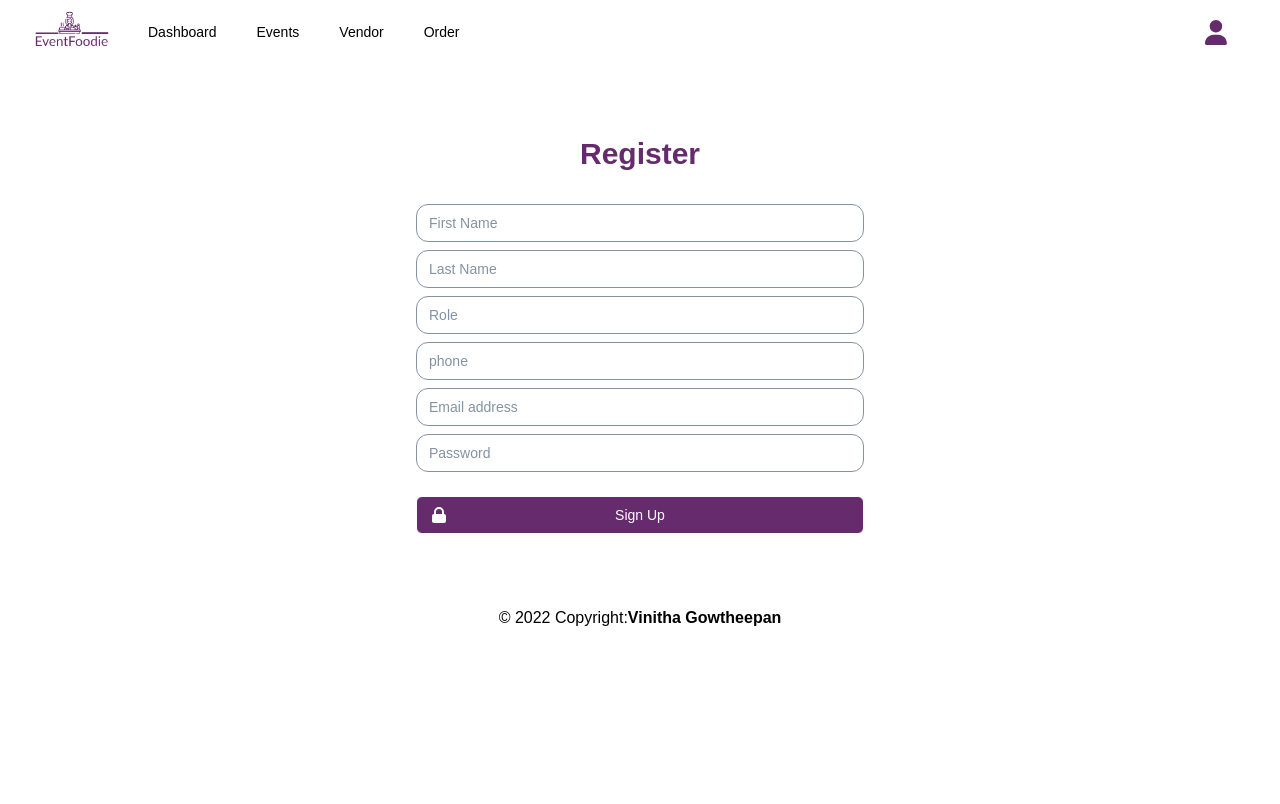
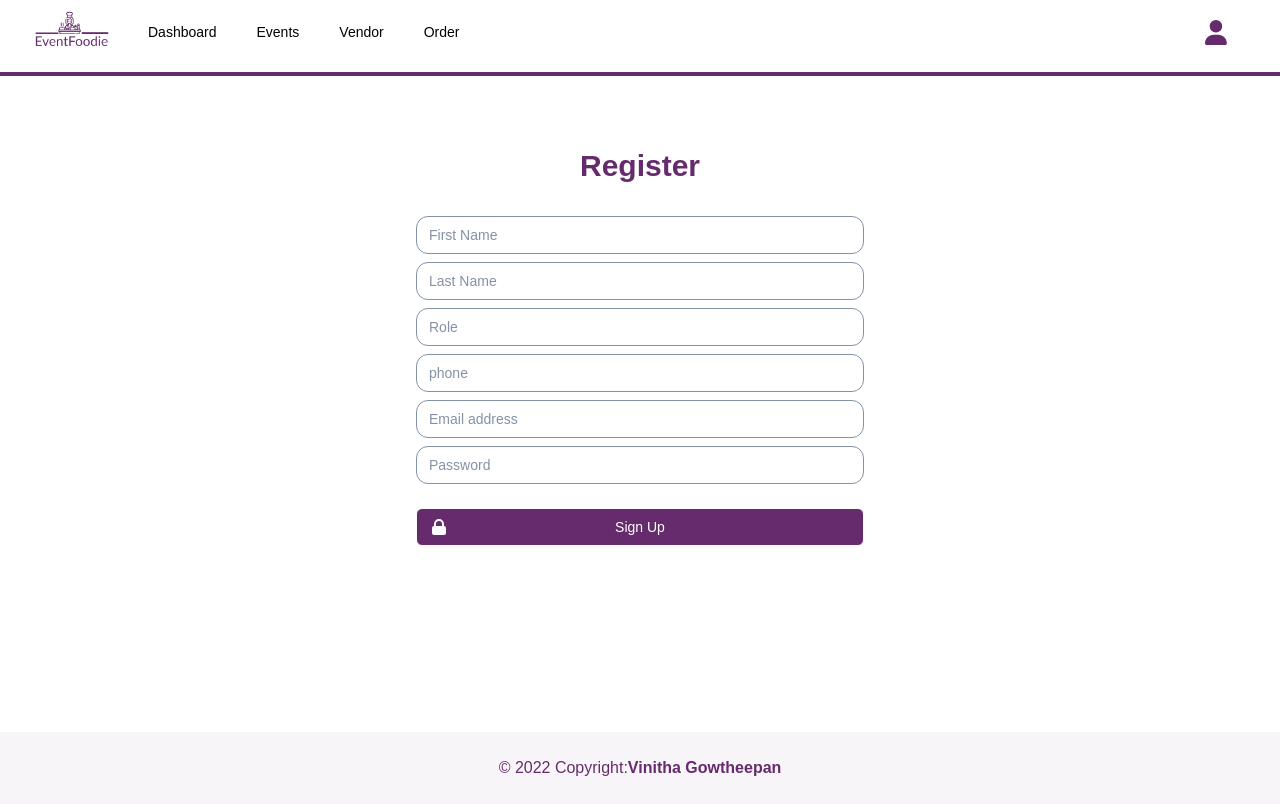
Before and after one commit to sreevinithaa/EventFoodie, a React (Create React App) app in the folder client/: page /signup in a window 1280 px wide. Built offline with nearby package versions, Linux system fonts and the light colour scheme.

Commit message:
style issue fix on layout

```diff
--- a/client/src/App.js
+++ b/client/src/App.js
@@ -34,11 +34,12 @@ function App() {
   return (
     <Router>
       <Header />
+      <div className="flex flex-col min-h-[82vh]">
       <Routes>
         <Route exact path="/" element={<Login/>} />
         <Route exact path="/login" element={<Login/>}/>
         <Route exact path="/signup" element={<SignUp/>}/>
-      </Routes>
+      </Routes></div>
       <Footer />
     </Router>
   );
--- a/client/src/component/Footer/index.js
+++ b/client/src/component/Footer/index.js
@@ -2,11 +2,11 @@ import React from "react";
 
 const Footer = () => {
   return (
-    <footer class="text-center lg:text-left bg-gray-100 text-[#662B6D]-600">
+    <footer class="text-center mt-auto lg:text-left bg-[#f8f5f8] text-[#662B6D]">
       <div class="text-center p-6 bg-gray-200">
         <span>© 2022 Copyright:</span>
         <a
-          class="text-[#662B6D]-600 font-semibold"
+          class="text-[#662B6D] font-semibold"
           href="https://github.com/sreevinithaa"
         >
           Vinitha Gowtheepan
--- a/client/src/component/Header/index.js
+++ b/client/src/component/Header/index.js
@@ -17,7 +17,7 @@ function classNames(...classes) {
 }
 const Header = () => {
   return (
-    <Disclosure as="nav" className="bg-gray-800">
+    <Disclosure as="nav" className="pb-2 border-b-4 border-[#662B6D]">
     {({ open }) => (
       <>
         <div className="max-w-7xl mx-auto px-2 sm:px-6 lg:px-8">
--- a/client/src/pages/Login.js
+++ b/client/src/pages/Login.js
@@ -3,8 +3,8 @@ import { LockClosedIcon } from "@heroicons/react/solid";
 export default function Login() {
   return (
     <>
-      <div className="min-h-full flex items-center justify-center py-12 px-4 sm:px-6 lg:px-8">
-        <div className="max-w-md w-full space-y-8">
+      <div className="min-h-full flex items-center  justify-center py-12 px-4 sm:px-6 lg:px-8">
+        <div className="max-w-md w-full  space-y-8">
           <div>
             <h2 className="mt-6 text-center text-3xl font-extrabold text-[#662B6D]">
               Sign in to your account
@@ -23,7 +23,7 @@ export default function Login() {
                   type="email"
                   autoComplete="email"
                   required
-                  className="appearance-none rounded-none relative block w-full px-3 py-2 border border-gray placeholder-gray text-gray rounded-xl focus:outline-none focus:ring-[#662B6D] focus:border-[#662B6D] focus:z-10 sm:text-sm"
+                  className="appearance-none  relative block w-full px-3 py-2 border border-gray placeholder-gray text-gray rounded-xl focus:outline-none focus:ring-[#662B6D] focus:border-[#662B6D] focus:z-10 sm:text-sm"
                   placeholder="Email address"
                 />
               </div>
@@ -37,7 +37,7 @@ export default function Login() {
                   type="password"
                   autoComplete="current-password"
                   required
-                  className="appearance-none rounded-none relative block w-full px-3 py-2 border border-gray placeholder-gray text-gray rounded-xl focus:outline-none focus:ring-[#662B6D] focus:border-[#662B6D] focus:z-10 sm:text-sm"
+                  className="appearance-none  relative block w-full px-3 py-2 border border-gray placeholder-gray text-gray rounded-xl focus:outline-none focus:ring-[#662B6D] focus:border-[#662B6D] focus:z-10 sm:text-sm"
                   placeholder="Password"
                 />
               </div>
--- a/client/src/pages/SignUp.js
+++ b/client/src/pages/SignUp.js
@@ -12,70 +12,60 @@ export default function SignUp() {
           </div>
           <form className="mt-8 space-y-6" action="#" method="POST">
             <input type="hidden" name="remember" defaultValue="true" />
-            <div >
-            <div className="mb-2">
-                <label  className="sr-only">
-                 First Name
-                </label>
+            <div>
+              <div className="mb-2">
+                <label className="sr-only">First Name</label>
                 <input
                   id="firstname"
                   name="firstname"
                   type="text"
                   required
-                  className="appearance-none rounded-none relative block w-full px-3 py-2 border border-gray placeholder-gray text-gray rounded-xl focus:outline-none focus:ring-[#662B6D] focus:border-[#662B6D] focus:z-10 sm:text-sm"
+                  className="appearance-none relative block w-full px-3 py-2 border border-gray placeholder-gray text-gray rounded-xl focus:outline-none focus:ring-[#662B6D] focus:border-[#662B6D] focus:z-10 sm:text-sm"
                   placeholder="First Name"
                 />
               </div>
               <div className="mb-2">
-                <label  className="sr-only">
-                 Last Name
-                </label>
+                <label className="sr-only">Last Name</label>
                 <input
                   id="lastname"
                   name="lastname"
                   type="text"
                   required
-                  className="appearance-none rounded-none relative block w-full px-3 py-2 border border-gray placeholder-gray text-gray rounded-xl focus:outline-none focus:ring-[#662B6D] focus:border-[#662B6D] focus:z-10 sm:text-sm"
+                  className="appearance-none relative block w-full px-3 py-2 border border-gray placeholder-gray text-gray rounded-xl focus:outline-none focus:ring-[#662B6D] focus:border-[#662B6D] focus:z-10 sm:text-sm"
                   placeholder="Last Name"
                 />
               </div>
               <div className="mb-2">
-                <label  className="sr-only">
-                 Role
-                </label>
+                <label className="sr-only">Role</label>
                 <input
                   id="userRole"
                   name="userRole"
                   type="text"
                   required
-                  className="appearance-none rounded-none relative block w-full px-3 py-2 border border-gray placeholder-gray text-gray rounded-xl focus:outline-none focus:ring-[#662B6D] focus:border-[#662B6D] focus:z-10 sm:text-sm"
+                  className="appearance-none relative block w-full px-3 py-2 border border-gray placeholder-gray text-gray rounded-xl focus:outline-none focus:ring-[#662B6D] focus:border-[#662B6D] focus:z-10 sm:text-sm"
                   placeholder="Role"
                 />
               </div>
               <div className="mb-2">
-                <label  className="sr-only">
-                 Phone
-                </label>
+                <label className="sr-only">Phone</label>
                 <input
                   id="phone"
                   name="phone"
                   type="text"
                   required
-                  className="appearance-none rounded-none relative block w-full px-3 py-2 border border-gray placeholder-gray text-gray rounded-xl focus:outline-none focus:ring-[#662B6D] focus:border-[#662B6D] focus:z-10 sm:text-sm"
+                  className="appearance-none relative block w-full px-3 py-2 border border-gray placeholder-gray text-gray rounded-xl focus:outline-none focus:ring-[#662B6D] focus:border-[#662B6D] focus:z-10 sm:text-sm"
                   placeholder="phone"
                 />
               </div>
               <div className="mb-2">
-                <label  className="sr-only">
-                  Email
-                </label>
+                <label className="sr-only">Email</label>
                 <input
                   id="email"
                   name="email"
                   type="email"
                   autoComplete="email"
                   required
-                  className="appearance-none rounded-none relative block w-full px-3 py-2 border border-gray placeholder-gray text-gray rounded-xl focus:outline-none focus:ring-[#662B6D] focus:border-[#662B6D] focus:z-10 sm:text-sm"
+                  className="appearance-none relative block w-full px-3 py-2 border border-gray placeholder-gray text-gray rounded-xl focus:outline-none focus:ring-[#662B6D] focus:border-[#662B6D] focus:z-10 sm:text-sm"
                   placeholder="Email address"
                 />
               </div>
```
